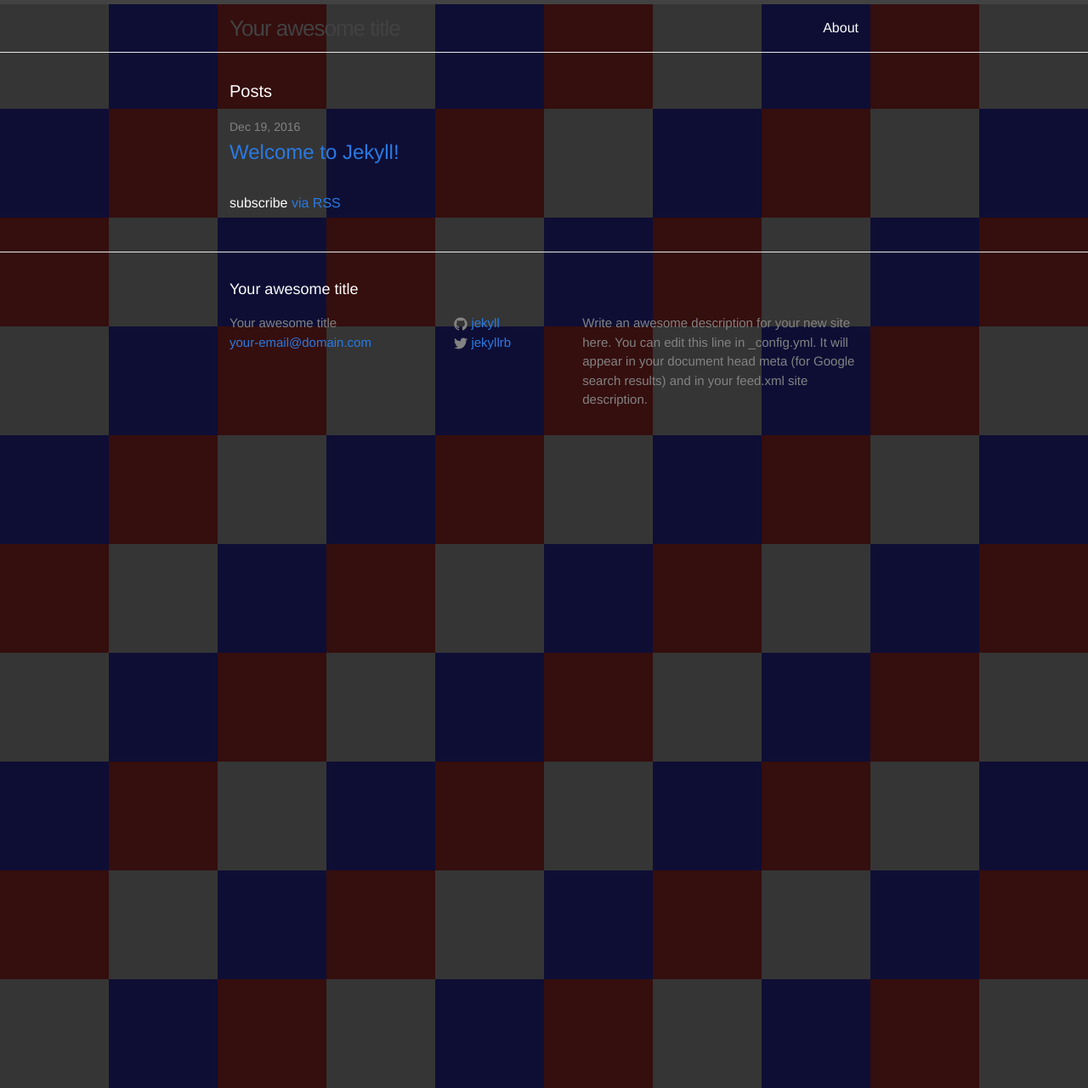
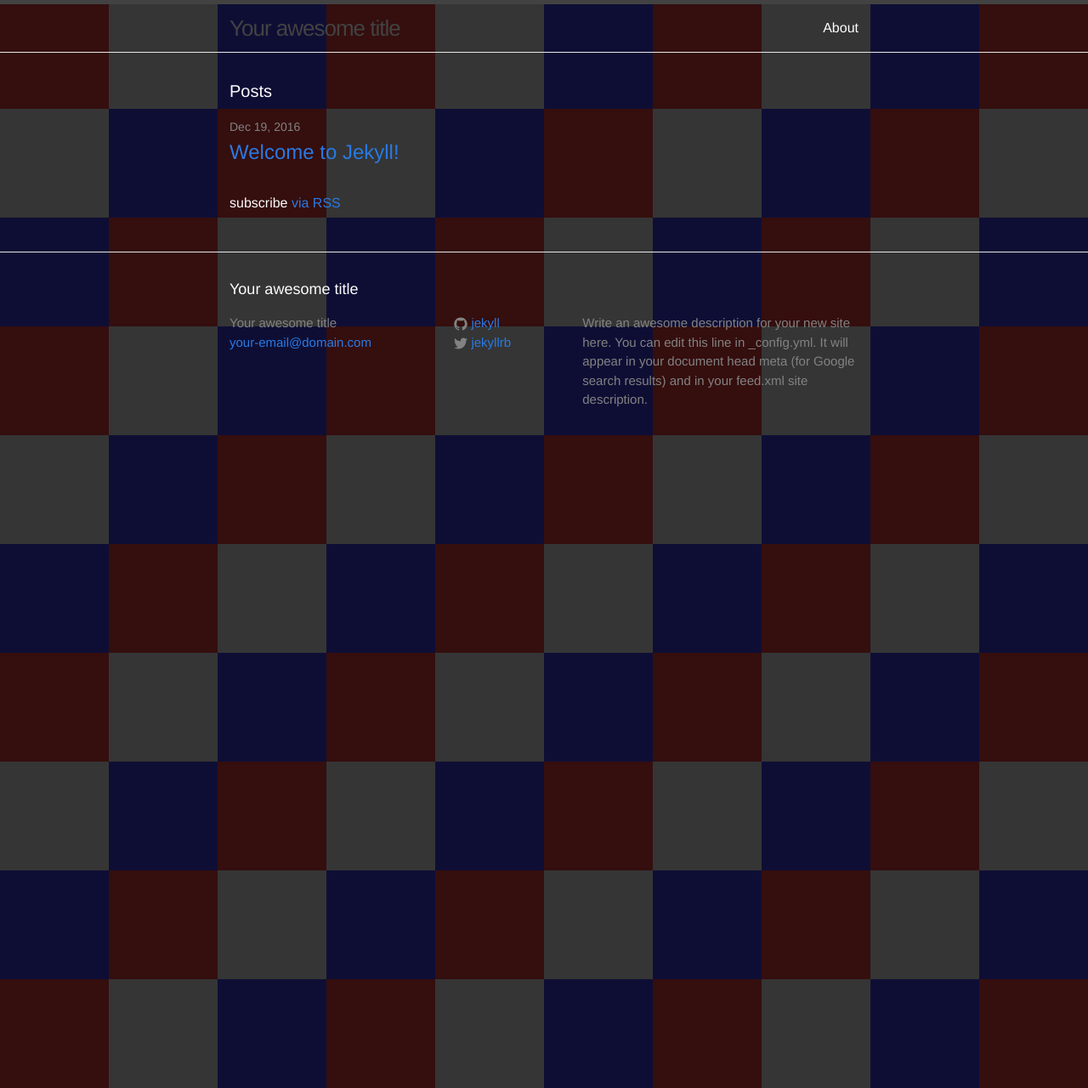
Before and after one commit to arielkirkwood/intersectionsoftware.co, a Jekyll site: the page built from index.html, in a window 1280 px wide. Shown: the whole page at 85% size. Built offline with Jekyll 4.4.1, drawn with Linux system fonts in a browser that asks for light colours.

Commit message:
Add dynamic color scaffolding

```diff
--- a/_sass/_color-cell.scss
+++ b/_sass/_color-cell.scss
@@ -4,19 +4,23 @@
   width: 10%;
   padding-bottom: 10%;
 
+  background-color: unset;
+
+  transition: background-color 1s 0.5s;
+
   &:nth-child(10n) {
     clear: right;
   }
 
-  &:nth-child(3n) {
+  &.color-0 {
     background-color: red;
   }
 
-  &:nth-child(3n+1) {
+  &.color-1 {
     background-color: white;
   }
 
-  &:nth-child(3n+2) {
+  &.color-2 {
     background-color: blue;
   }
 }
```
